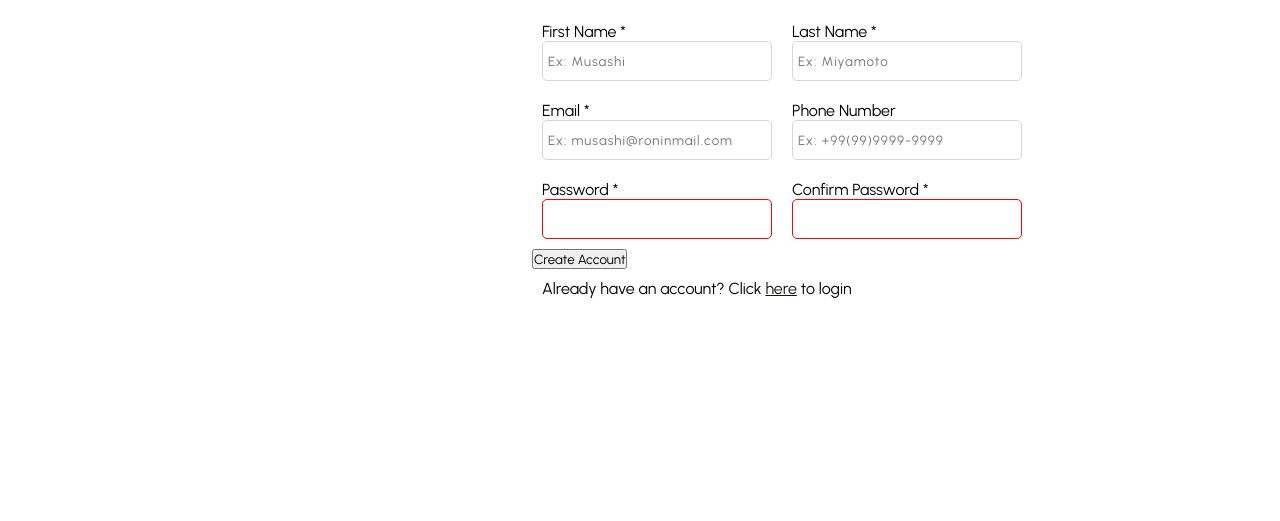
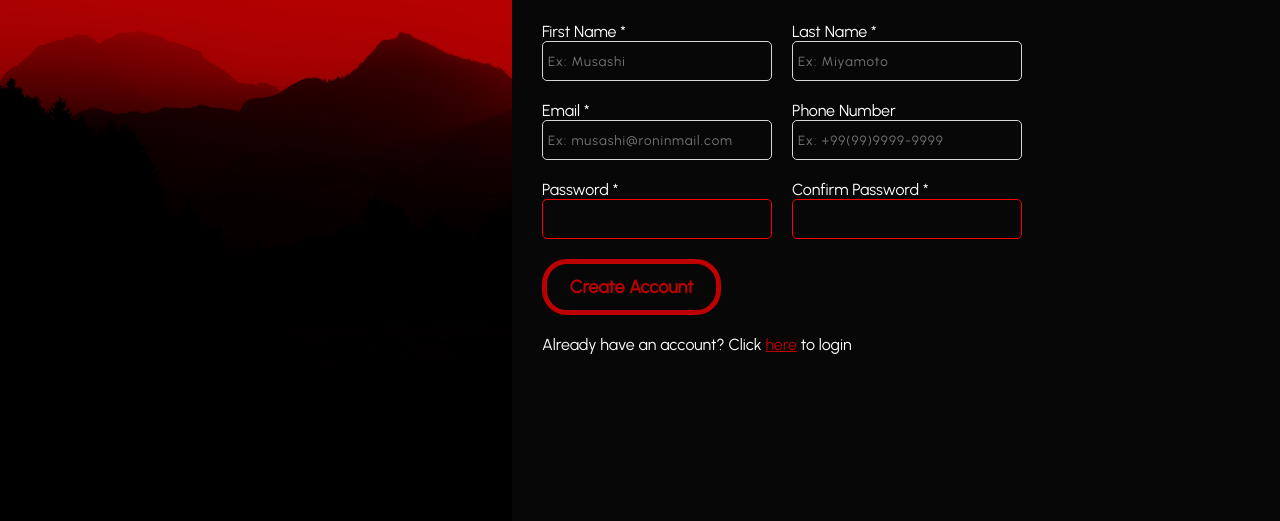
Before and after one commit to Tyr505/sign-up-form, a plain HTML site: page Sign-up Form Project/index.html in a window 1280 px wide. Shown: the part 279-800 px from the top of the page. Drawn offline with Linux system fonts and the light colour scheme.

Commit message:
Update style.css

```diff
--- a/Sign-up Form Project/style.css
+++ b/Sign-up Form Project/style.css
@@ -1,7 +1,7 @@
 @font-face {
     font-family: Genjiro;
     font-weight: bold;
-    src: url(fonts/Genjiro-JRymx.otf) format("opentype");
+    src: url(./fonts/Genjiro-JRymx.otf) format("opentype");
 }
 
 *{
@@ -27,7 +27,7 @@ body{
 
 .img_container{
 
-	background-image: url(img/mountain.jpg);
+	background-image: url(img/mountain2.jpg);
 	background-position: center;
 	background-size: cover;
 	background-repeat: no-repeat;
@@ -56,24 +56,27 @@ body{
 	font-family: 'Genjiro';
 	font-size: 60px;
 	color: #FFFFFF;
+	filter:
 }
 
 .form_container{
 	width: 60vw;
 	margin: 0px;
 	padding: 20px;
+	background-color: #070707;
 
 }
 
 .form_container h1{
 	margin-top: 50px;
 	font-size: 50px;
-	color: #1D1111;
+	color: #fff;
 }
 
 .form_container p{
 	padding: 10px 50px 20px 0px;
 	text-align: justify;
+	color: #fff;
 }
 .form_div{
 	margin-top: 3vh;
@@ -96,6 +99,8 @@ input{
 	border: 1px solid #D6D6D6;
 	padding: 5px;
 	letter-spacing: 1px;
+	background-color: #070707;
+	color: #fff;
 }
 
 input[type="password"] {
@@ -111,27 +116,32 @@ input:not(:placeholder-shown):invalid{
 	border-color: red;
 }
 
-.button{
+label{
+	color: #fff;
+}
+
+.submit{
 	margin: 10px 0px 10px 10px;
 	width: 14vw;
 	height: 7vh;
 }
 
-.button button{
+#btnSubmit{
 	width: 100%;
 	height: 100%;
-	border-radius: 5px;
-	font-size: 15px;
-	background-color: #1D1111;
-	color: #FFFFFF;
-	border: 2px solid #1D1111;
+	border-radius: 25px;
+	font-size: 18px;
+	font-weight: bold;
+	background-color: #070707;
+	color: #bd0100;
+	border: 5px solid #bd0100;
 
 }
 
-.button button:hover{
-	color: #1D1111;
-	border-color: #1D1111;
-	background-color: #FFFFFF;
+#btnSubmit:hover{
+	color: #070707;
+	border-color: #070707;
+	background-color: #bd0100;
 	cursor:pointer;
 }
 
@@ -140,5 +150,5 @@ input:not(:placeholder-shown):invalid{
 }
 
 .login p a{
-	color: #1D1111;
+	color: #bd0100;
 }
```
